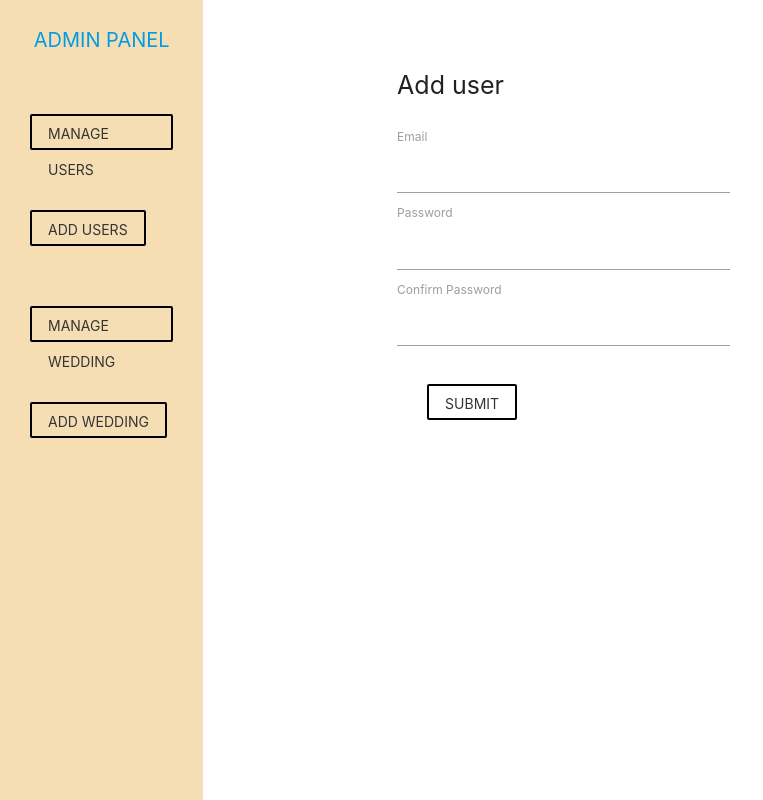
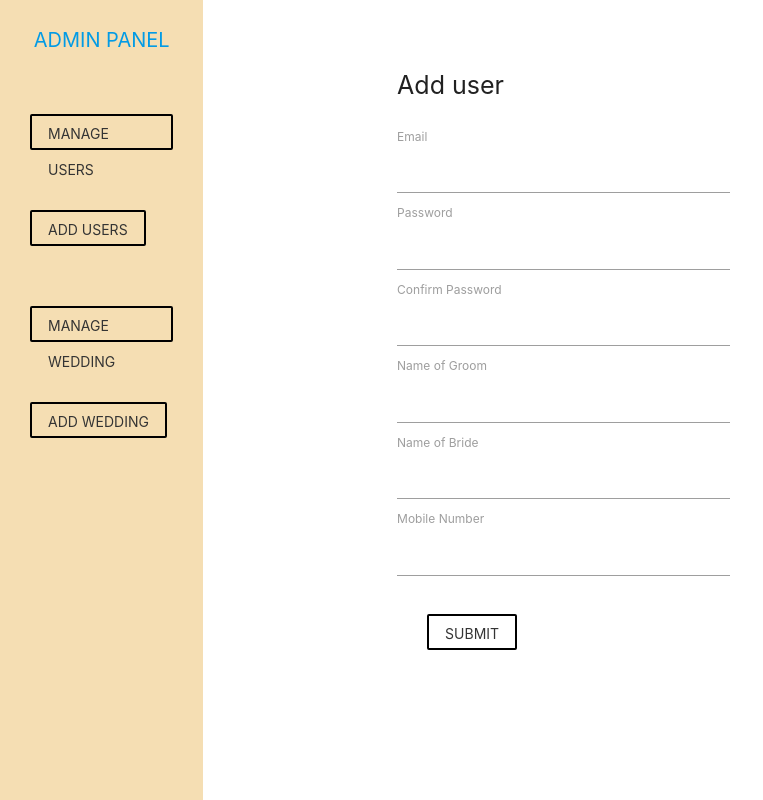
Before and after one commit to wilderbe4st/OurHappyWedding, a React (Create React App) app: page /admin/adduser in a window 1280 px wide. Shown: the whole page, without its empty margins (0-763 px from the left). Built offline with nearby package versions, Linux system fonts and the light colour scheme; no server answers.

Commit message:
Manage users dosnt render users

```diff
--- a/package.json
+++ b/package.json
@@ -7,6 +7,7 @@
     "@testing-library/react": "^9.5.0",
     "@testing-library/user-event": "^7.2.1",
     "firebase": "^7.11.0",
+    "firestore": "^1.1.6",
     "materialize-css": "^1.0.0",
     "nodemon": "^2.0.2",
     "react": "^16.13.0",
--- a/src/App.js
+++ b/src/App.js
@@ -14,7 +14,7 @@ import ManageUsers from './Components/Admin/ManageUsers';
 
 function App() {
   //initialise firebase
-  firebase.initializeApp(FirebaseConfig);
+  // firebase.initializeApp(FirebaseConfig);
 
 
   return (
--- a/src/Components/Admin/AddUser.js
+++ b/src/Components/Admin/AddUser.js
@@ -1,33 +1,74 @@
 import React, { useEffect ,useState} from 'react'
-import Sidebar from './Sidebar'
-import firebase from 'firebase/app'
-import 'firebase/auth'
+import Sidebar from './Sidebar';
+import firestore from 'firestore';
+// import * as firebase from 'firebase';
+import 'firebase/firestore';
+import firebase from '../../FirebaseConfig';
 
 export default function AddUser() {
-    const [username, setusername] = useState("");
-    const [password, setpassword] = useState("");
-    const [confirmPassword, setconfirmPassword] = useState("");
+
+    const initState={
+        email:"",
+        password:"",
+        confirmPassword:"",
+        bride:"",
+        groom:"",
+        number:"",
+        link:""
+    }
+
+
+    const [user,setUser]=useState(initState)
+
+    const db=firebase.firestore();
+
+
+    const handleChange=(e)=>{
+        setUser({
+            ...user,
+            [e.target.name]:e.target.value
+        })
+    }
 
     const submitUser=(e)=>{
         e.preventDefault();
-        console.log(username,password);
-        if(password!==confirmPassword){
+        var link=user.groom+"and"+user.bride;
+        setUser({
+            ...user,
+            link:link
+        })
+        console.log(user.email,user.password);
+        if(user.password!==user.confirmPassword){
             alert("passwords dont match!");
-            setpassword("");
-            setconfirmPassword("");
+            setUser({
+                ...user,
+                password:"",
+                confirmPassword:""
+            })
 
         }else{
-            firebase.auth().createUserWithEmailAndPassword(username,password)
-            .then(()=>{
+            //adding user to authenticated users
+            firebase.auth().createUserWithEmailAndPassword(user.email,user.password)
+            .then((u)=>{
+                //if user created
+                console.log(u);
                 alert("user created");
+                //Deleting value of passwords before upoad
+                setUser({
+                    ...user,
+                    password:".",
+                    confirmPassword:".",
+                })
+                //adding to database, key set to uid
+                db.collection("users").doc(u.user.uid).set(user)
+                    .then(()=>console.log("user added to users"))
+                    .catch(err=>alert(err));
             })
             .catch(err=>{
                 alert(err);
             })
 
-        setusername("");
-        setpassword("");
-        setconfirmPassword("");
+        setUser(initState);
 
         }
 
@@ -43,15 +84,23 @@ export default function AddUser() {
                     <h1>Add user</h1>
                     <form onSubmit={submitUser}>
                     <label htmlFor="email">Email</label>
-                    <input type="email" name="email" value={username} onChange={(e)=>setusername(e.target.value)}/>
+                    <input type="email" name="email" value={user.email} onChange={handleChange}/>
 
                     <label htmlFor="password">Password</label>
-                    <input type="password" name="password" value={[password]} onChange={(e)=>setpassword(e.target.value)}/>
+                    <input type="password" name="password" value={user.password} onChange={handleChange}/>
 
 
-                    <label htmlFor="password">Confirm Password</label>
-                    <input type="password" name="password" value={[confirmPassword]} onChange={(e)=>setconfirmPassword(e.target.value)}/>
+                    <label htmlFor="ConfirmPassword">Confirm Password</label>
+                    <input type="password" name="confirmPassword" value={user.confirmPassword} onChange={handleChange}/>
 
+                    <label htmlFor="groom">Name of Groom</label>
+                    <input type="text" name="groom" value={user.groom} onChange={handleChange}/>
+
+                    <label htmlFor="bride">Name of Bride</label>
+                    <input type="text" name="bride" value={user.bride} onChange={handleChange}/>
+
+                    <label htmlFor="number">Mobile Number</label>
+                    <input type="text" name="number" value={user.number} onChange={handleChange}/>
                     <button type="submit" className="btn-flat" id="button" >Submit</button>
 
                     </form>
--- a/src/Components/Admin/ManageUsers.js
+++ b/src/Components/Admin/ManageUsers.js
@@ -1,7 +1,39 @@
-import React from 'react'
+import React,{useEffect,useState} from 'react'
 import Sidebar from './Sidebar'
+import firebase from '../../FirebaseConfig'
 
 export default function ManageUsers() {
+
+    const [users,setUsers]=  useState([]);
+
+    var userList =[];
+
+    const db = firebase.firestore();
+    let userdb=db.collection('users');
+
+    useEffect(()=>{
+        let query = userdb.get()
+        .then((snapshot)=>{
+            if (snapshot.empty) {
+                console.log('No matching documents.');
+                return;
+                }
+
+                snapshot.forEach(doc => {
+                    // console.log(doc.id, '=>', doc.data());
+                    userList.push(doc.data());
+                    // console.log(userList);
+                });
+        })
+        setUsers(userList);
+        console.log(users);
+    },[])
+
+
+
+    // setUsers(userList);
+
+
     return (
         <div className="dashboard">
             <Sidebar/>
@@ -9,6 +41,15 @@ export default function ManageUsers() {
             <div className="container">
 
                 <h1>ManageUser</h1>
+                {users.forEach((user)=>{
+                console.log(user)
+                    return(
+                        <div>
+                        <p>Usrs</p>
+                        <p>{user.bride} </p>
+                        </div>
+                    )
+                })}
             </div>
             </div>
 
--- a/src/FirebaseConfig.js
+++ b/src/FirebaseConfig.js
@@ -1,3 +1,4 @@
+import firebase from 'firebase/app'
 // ##Firebase Config
 var config = {
     apiKey: "AIzaSyDa7CC4YP3XhltD_H0J-_ejAeUeAJb6yYE",
@@ -9,5 +10,8 @@ var config = {
     appId: "1:431313660561:web:5d15635b472321238c6d30",
     measurementId: "G-91S1MLF1HP"
   };
+  firebase.initializeApp(config);
 
-export default config;
+export default firebase;
+
+// export {firebaseapp}
```
Also changed, not shown: 1 other file (tests, documents, lock files or other folders).
